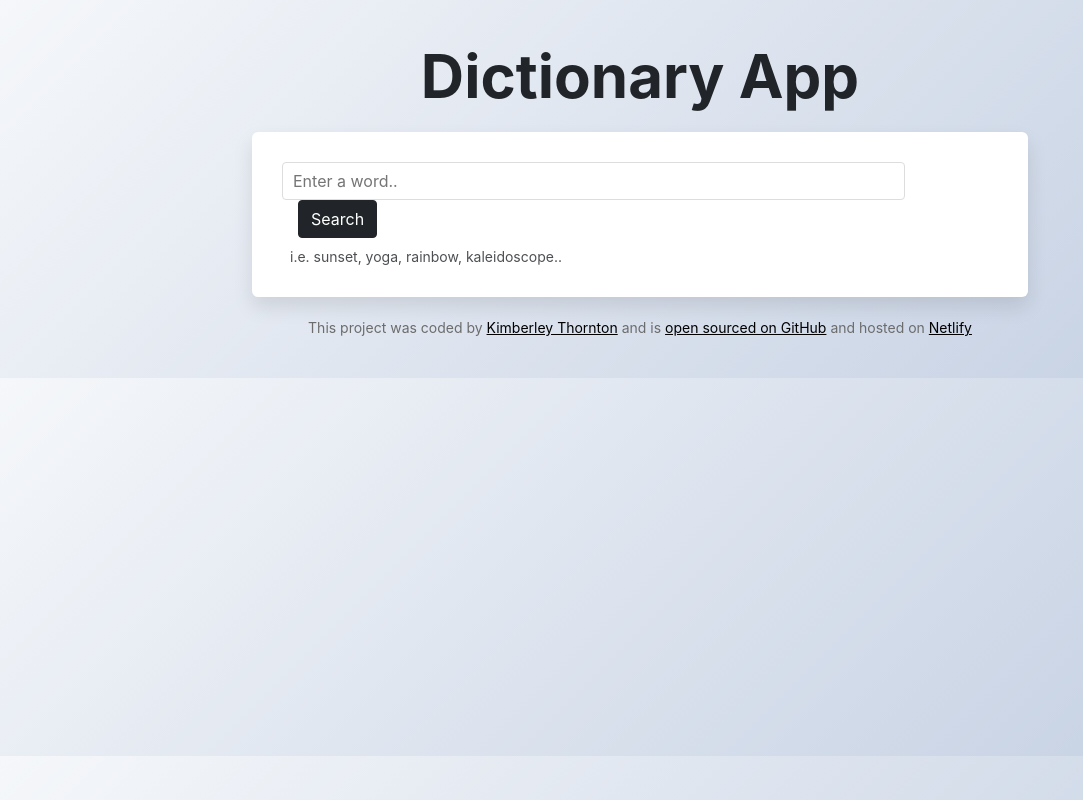
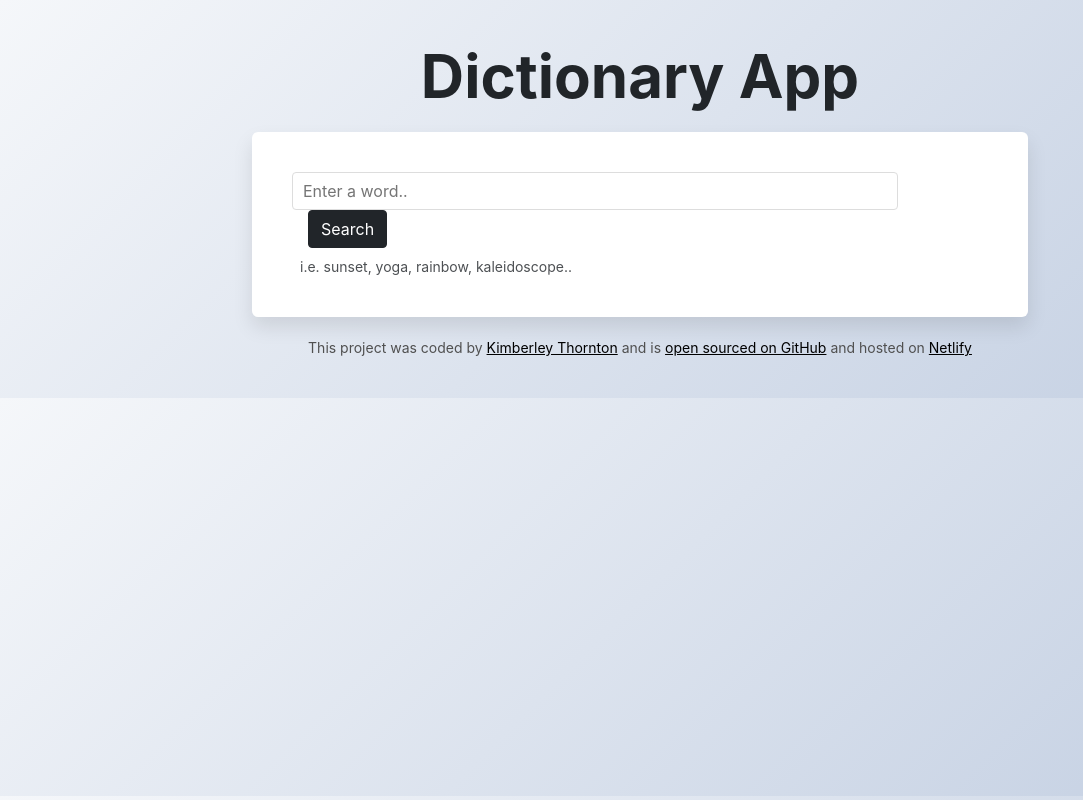
Before and after one commit to kimberleyjthornton-debug/dictionary-project-kjt, a React (Create React App) app: page / in a window 1280 px wide. Shown: the whole page, without its empty margins (0-1083 px from the left). Built offline with nearby package versions, Linux system fonts and the light colour scheme; no server answers.

Commit message:
Minor CSS tweaks

```diff
--- a/src/App.css
+++ b/src/App.css
@@ -14,7 +14,7 @@ body {
 
 .App footer {
   font-size: 14px;
-  color: rgb(108, 108, 108);
+  color: rgb(80, 80, 80);
   text-align: center;
 }
 
--- a/src/Dictionary.css
+++ b/src/Dictionary.css
@@ -1,6 +1,6 @@
 .Dictionary section {
   background: white;
-  padding: 30px;
+  padding: 40px;
   border-radius: 6px;
   box-shadow: 0 10px 20px rgb(0 0 0 / 10%);
   margin: 20px 0;
```
